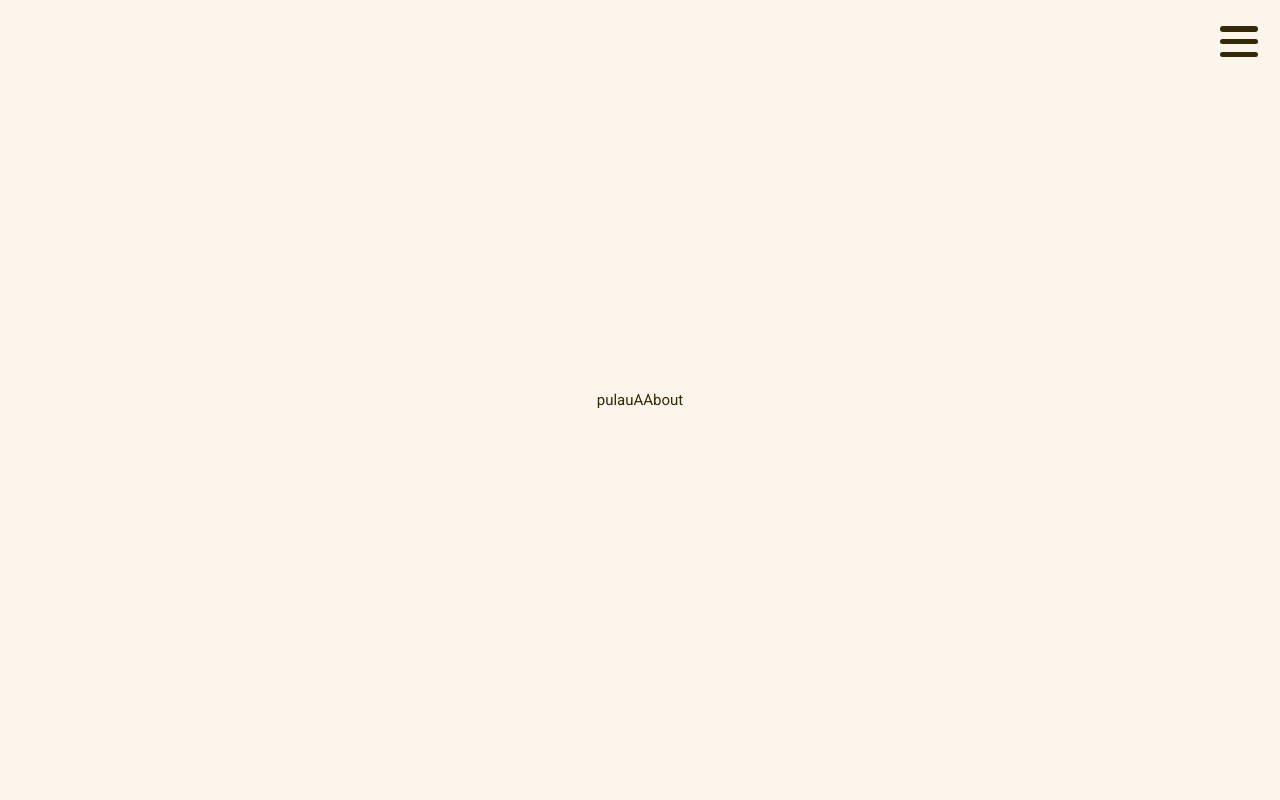
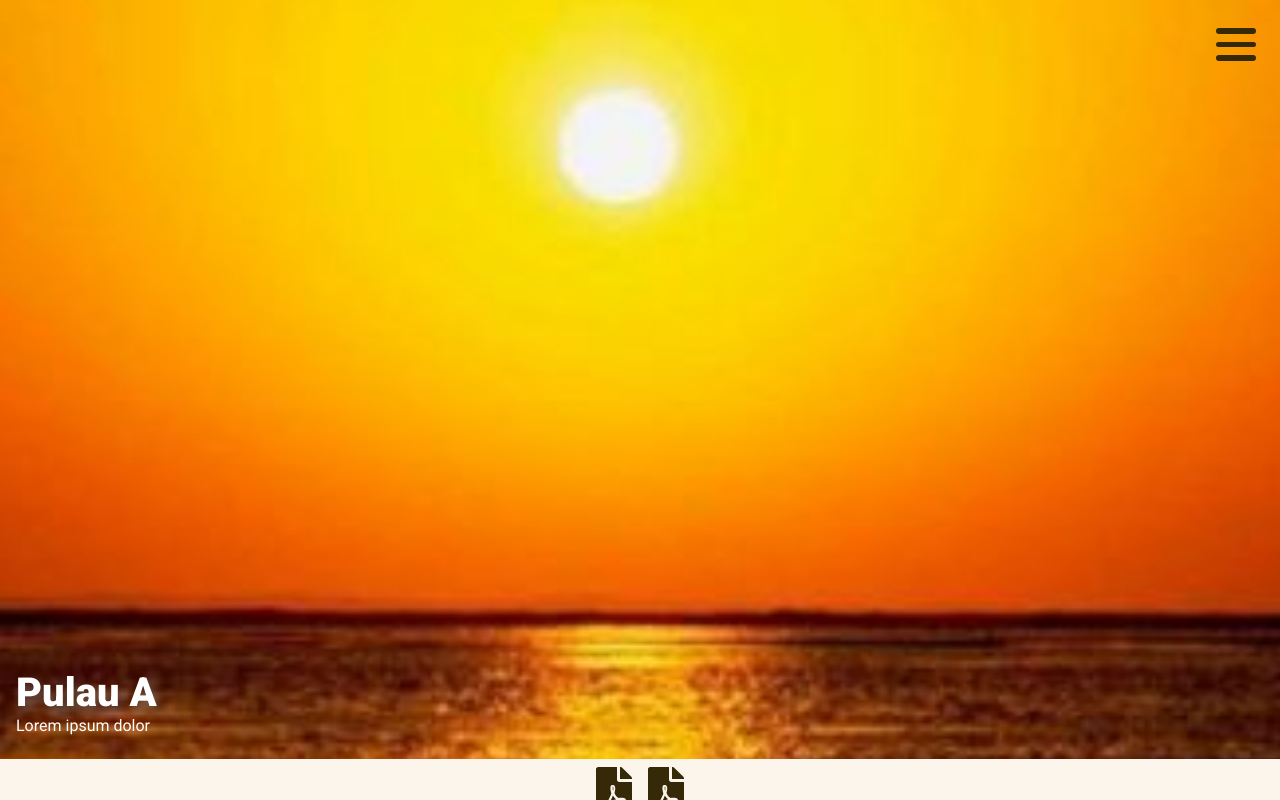
Before and after one commit to 6ne/everytour.id, a React (Create React App) app in the folder front-end/: page /destination/pulauA in a window 1280 px wide. Built offline with nearby package versions, Linux system fonts and the light colour scheme.

Commit message:
make destination page (until pdf segment)

```diff
--- a/front-end/src/components/ContentImage/index.tsx
+++ b/front-end/src/components/ContentImage/index.tsx
@@ -1,23 +1,24 @@
 import React, {CSSProperties} from 'react'
 import Style from './style.module.scss'
 import { Link } from 'react-router-dom'
-
 
 interface IContentImage {
     To: string,
     Title: string,
     Subtitle: string,
     ImgUrl: string,
+    CustomLinkStyle?: string
+    CustomContentStyle?: string
 }
 
-export default ({To, Title, Subtitle, ImgUrl}: IContentImage) => {
+export default ({To, Title, Subtitle, ImgUrl, CustomLinkStyle, CustomContentStyle}: IContentImage) => {
     const backgroundImageStyle: CSSProperties = {
         backgroundImage: `url(${ImgUrl})`
-        // backgroundColor: ImgUrl
     }
+    const style = `${Style.ContentImage} ${CustomContentStyle}`
     return (
-        <Link to={To} >
-            <div className={Style.ContentImage} style={backgroundImageStyle} >
+        <Link to={To} className={CustomLinkStyle}>
+            <div className={style} style={backgroundImageStyle} >
                 <div className={Style.text}>
                     <div className={Style.title}>{Title}</div>
                     <div className={Style.subtitle}>{Subtitle}</div>
--- a/front-end/src/components/ContentImage/style.module.scss
+++ b/front-end/src/components/ContentImage/style.module.scss
@@ -1,3 +1,7 @@
+.Linking {
+    pointer-events: none;
+}
+
 .ContentImage {
     text-align: left;
     height: 100vh;
--- /dev/null
+++ b/front-end/src/components/PDFReader/index.tsx
@@ -0,0 +1,17 @@
+import React from 'react'
+import Style from './style.module.scss'
+import Icon from '../Icon'
+import { faFilePdf } from '@fortawesome/free-solid-svg-icons'
+
+interface IPDFReader {
+    Content : string
+}
+
+export default ({ Content }: IPDFReader) => {
+  return (
+    <div className={Style.PDFReader} >
+      <Icon Icon={faFilePdf} />
+      <div className={Style.text}>{Content}</div>
+    </div>
+  )
+}
--- /dev/null
+++ b/front-end/src/components/PDFReader/style.module.scss
@@ -0,0 +1,5 @@
+.PDFReader {
+    display: flex;
+    flex-direction: column;
+    margin: .5em;
+}
--- a/front-end/src/index.module.scss
+++ b/front-end/src/index.module.scss
@@ -5,7 +5,7 @@ body, html {
   background-color: $background;
   color: $foreground;
   font-family: $roboto-s;
-  font-size: 15px;
+  font-size: 12pt;
   margin: 0;
   overflow-x: hidden;
   scrollbar-width: none;
--- a/front-end/src/pages/About/index.tsx
+++ b/front-end/src/pages/About/index.tsx
@@ -5,12 +5,10 @@ import { Link } from 'react-router-dom'
 export default () => {
   return (
     <div className={Style.About}>
-      Halooo, selamat datang di EVERY Tour!
-      EVERY adalah agen perjalanan wisata yang menyediakan jasa paket wisata seperti Open Trip, Private Trip, Family Gathering, dan Company Outing. Jadi, kapan mau liburan bareng EVERY?
-
-      (Ada button “LIBURAN YUK!” trs redirect ke destination)
-
-      <Link to="/contact">Contact Us</Link>
+      <span>Halooo, selamat datang di EVERY Tour!</span>
+      <span>EVERY adalah agen perjalanan wisata yang menyediakan jasa paket wisata seperti Open Trip, Private Trip, Family Gathering, dan Company Outing.</span>
+      <span>Jadi, kapan mau liburan bareng EVERY?</span>
+      {/* <Link to="/contact">Contact Us</Link> */}
     </div>
   )
 }
--- a/front-end/src/pages/About/style.module.scss
+++ b/front-end/src/pages/About/style.module.scss
@@ -1,5 +1,4 @@
 .About {
-  align-items: center;
   display: flex;
   flex-direction: column;
   height: 100vh;
@@ -8,4 +7,5 @@
   max-width: 80%;
   padding: 0 10%;
   width: 80%;
+  text-align: justify;
 }
--- a/front-end/src/pages/Destination/index.tsx
+++ b/front-end/src/pages/Destination/index.tsx
@@ -1,12 +1,25 @@
 import React from 'react'
 import { Link, useParams } from 'react-router-dom'
+import ContentImage from '../../components/ContentImage';
+import sunset from '../../assets/img/sunset.jpg'
+import Style from './style.module.scss'
+import Icon from '../../components/Icon';
+import Layout from '../../components/Layout';
+import PDFReader from '../../components/PDFReader'
 
 export default () => {
   let { name } = useParams();
   return (
     <div>
-      {name}
-      <Link to="/about">About</Link>
+      { console.log(name) }
+      <ContentImage To="/" Title="Pulau A" Subtitle="Lorem ipsum dolor" ImgUrl={sunset} CustomLinkStyle={Style.Linking} CustomContentStyle={Style.ContentImage}/>
+      {/* { name } */}
+
+      {/* belum ngelink */}
+      <Layout Col={false}>
+        <PDFReader Content="ID" />
+        <PDFReader Content="EN" />
+      </Layout>
     </div>
   )
 }
--- /dev/null
+++ b/front-end/src/pages/Destination/style.module.scss
@@ -0,0 +1,15 @@
+@import '../../variables/main';
+
+.Linking {
+    pointer-events: none;
+}
+
+.ContentImage {
+    background-size: 200%;
+}
+
+.pdfIcon {
+    display: flex;
+    flex-direction: column;
+    margin: .5em;
+}
```
